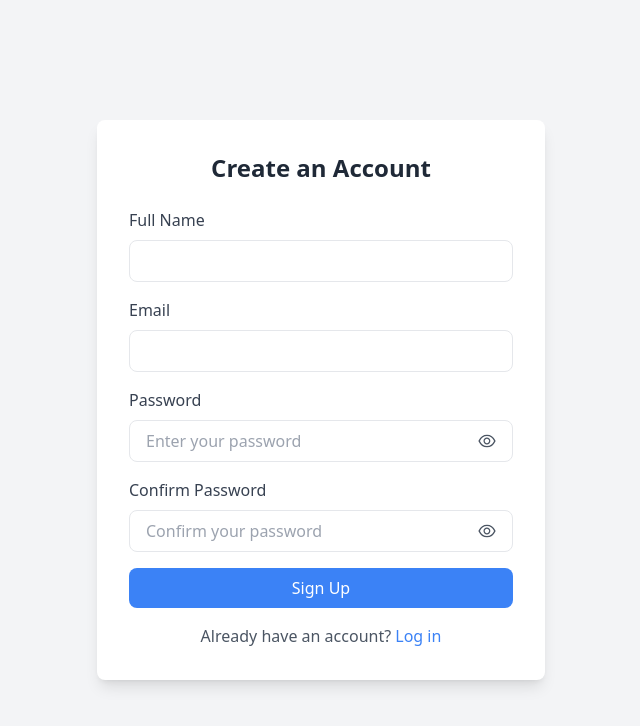
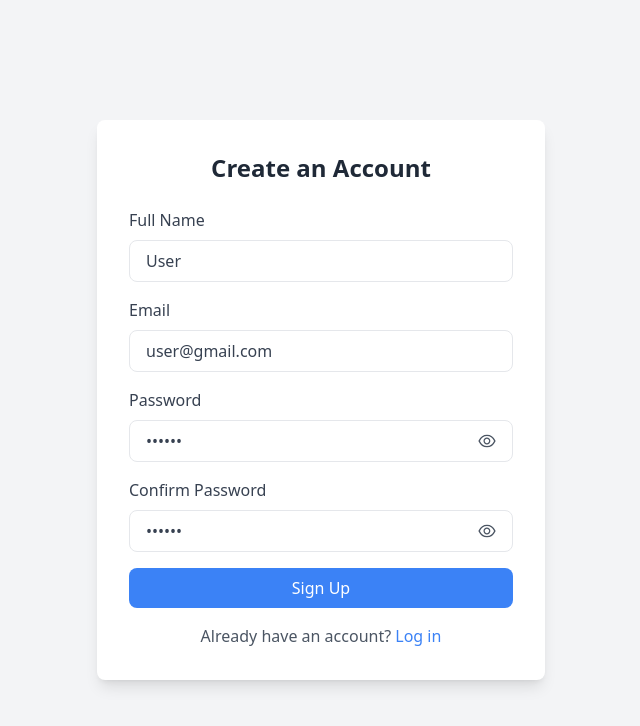
Before and after one commit to arnab-ghorai/trend_bazaar, a React (Vite) app: page /signup in a window 1280 px wide. Shown: the top 726 px of the page, without its empty margins (319-959 px from the left). Built offline with nearby package versions, Linux system fonts and the light colour scheme.

Commit message:
fixed minor issues

```diff
--- a/src/activity/validationSchemas.jsx
+++ b/src/activity/validationSchemas.jsx
@@ -19,7 +19,9 @@ export const validationSchemas = {
     email: Yup.string()
       .email("Invalid email address")
       .required("Email is required"),
-    password: Yup.string().required("Password is required"),
+    password: Yup.string()
+      .min(6, "Password must be at least 6 characters")
+      .required("Password is required"),
   }),
   forgotPassword: Yup.object({
     email: Yup.string()
--- a/src/component/ProductShowcase.jsx
+++ b/src/component/ProductShowcase.jsx
@@ -4,27 +4,58 @@ import { useDispatch } from "react-redux";
 import { addToCart } from "../store/cartSlice";
 import { getProducts } from "../activity/api";
 import LoadingSpinner from "../component/LoadingSpinner";
+import { FaRedo } from "react-icons/fa";
 
 const ProductShowcase = () => {
   const [products, setProducts] = useState([]);
   const [loading, setLoading] = useState(true);
+  const [error, setError] = useState(false);
   const dispatch = useDispatch();
   const navigate = useNavigate();
 
-  useEffect(() => {
   const fetchProducts = async () => {
     try {
+      setLoading(true);
+      setError(false);
       const data = await getProducts();
+      if (!data) throw new Error("Failed to fetch products");
       setProducts(data);
+    } catch (err) {
+      setError(true);
     } finally {
       setLoading(false);
     }
   };
+
+  useEffect(() => {
     fetchProducts();
   }, []);
 
   if (loading) {
     return <LoadingSpinner />;
+  }
+
+  if (error) {
+    return (
+      <div className="min-h-[60vh] flex flex-col items-center justify-center bg-gray-50 px-4">
+        <div className="text-center">
+          <h3 className="mt-4 text-lg font-medium text-gray-900">
+            No Connection
+          </h3>
+          <p className="mt-2 text-sm text-gray-500">
+            We couldn't fetch the products. Please check your internet
+            connection and try again.
+          </p>
+          <button
+            onClick={fetchProducts}
+            className="mt-6 inline-flex items-center px-6 py-3 border border-transparent text-base font-medium rounded-full shadow-sm text-white bg-orange-500 hover:bg-orange-600 focus:outline-none focus:ring-2 focus:ring-offset-2 focus:ring-orange-500 transition-all duration-300 gap-2"
+          >
+            <FaRedo />
+            Retry
+          </button>
+        </div>
+      </div>
+    );
   }
 
   return (
--- a/src/pages/ForgotPassword.jsx
+++ b/src/pages/ForgotPassword.jsx
@@ -8,7 +8,7 @@ import { toast } from "react-toastify";
 const ForgotPassword = () => {
   const navigate = useNavigate();
   const formik = useFormik({
-    initialValues: { email: "" },
+    initialValues: { email: "user@gmail.com" },
     validationSchema: validationSchemas.forgotPassword,
     onSubmit: (values) => {
       navigate("/");
@@ -17,7 +17,7 @@ const ForgotPassword = () => {
   });
 
   return (
-    <div className="flex items-center justify-center min-h-screen bg-gray-100">
+    <div className="flex items-center justify-center min-h-screen bg-gray-100 px-4">
       <div className="bg-white p-8 rounded-lg shadow-lg w-full max-w-md">
         <h2 className="text-2xl font-bold text-center text-gray-800 mb-6">
           Forgot Your Password?
--- a/src/pages/Login.jsx
+++ b/src/pages/Login.jsx
@@ -11,7 +11,7 @@ const Login = () => {
   const navigate = useNavigate();
 
   const formik = useFormik({
-    initialValues: { email: "", password: "" },
+    initialValues: { email: "user@gmail.com", password: "123456" },
     validationSchema: validationSchemas.login,
     onSubmit: (values) => {
       navigate("/");
@@ -20,7 +20,7 @@ const Login = () => {
   });
 
   return (
-    <div className="flex items-center justify-center min-h-screen bg-gray-100">
+    <div className="flex items-center justify-center min-h-screen bg-gray-100 px-4">
       <div className="bg-white p-8 rounded-lg shadow-lg w-full max-w-md">
         <h2 className="text-2xl font-bold text-center text-gray-800 mb-6">
           Login to Trend Bazaar
@@ -29,21 +29,11 @@ const Login = () => {
           <TextInput label="Email" id="email" type="email" formik={formik} />
 
           <div className="relative">
-            <label
-              htmlFor="password"
-              className="block text-gray-700 font-medium mb-2"
-            >
-              Password
-            </label>
-            <input
+            <TextInput
+              label="Password"
+              id="password"
               type={showPassword ? "text" : "password"}
-              id="password"
-              name="password"
-              value={formik.values.password}
-              onChange={formik.handleChange}
-              onBlur={formik.handleBlur}
-              placeholder="Enter your password"
-              className="w-full px-4 py-2 border rounded-lg text-gray-700 focus:outline-none focus:ring-2 focus:ring-blue-500"
+              formik={formik}
             />
             <div
               className="absolute top-[2.7rem] right-4 cursor-pointer text-gray-600"
@@ -55,13 +45,7 @@ const Login = () => {
                 <AiOutlineEye size={20} />
               )}
             </div>
-            {formik.errors.password && formik.touched.password && (
-              <p className="text-red-500 text-sm mt-1">
-                {formik.errors.password}
-              </p>
-            )}
           </div>
-
           <button
             type="submit"
             className="w-full bg-blue-500 text-white py-2 rounded-lg hover:bg-blue-600 transition duration-300"
--- a/src/pages/Signup.jsx
+++ b/src/pages/Signup.jsx
@@ -12,7 +12,12 @@ const Signup = () => {
   const navigate = useNavigate();
 
   const formik = useFormik({
-    initialValues: { name: "", email: "", password: "", confirmPassword: "" },
+    initialValues: {
+      name: "User",
+      email: "user@gmail.com",
+      password: "123456",
+      confirmPassword: "123456",
+    },
     validationSchema: validationSchemas.signup,
     onSubmit: (values) => {
       navigate("/");
@@ -21,7 +26,7 @@ const Signup = () => {
   });
 
   return (
-    <div className="flex items-center justify-center min-h-screen bg-gray-100">
+    <div className="flex items-center justify-center min-h-screen bg-gray-100 px-4">
       <div className="bg-white p-8 rounded-lg shadow-lg w-full max-w-md">
         <h2 className="text-2xl font-bold text-center text-gray-800 mb-6">
           Create an Account
@@ -32,21 +37,11 @@ const Signup = () => {
           <TextInput label="Email" id="email" type="email" formik={formik} />
 
           <div className="relative">
-            <label
-              htmlFor="password"
-              className="block text-gray-700 font-medium mb-2"
-            >
-              Password
-            </label>
-            <input
+            <TextInput
+              label="Password"
+              id="password"
               type={showPassword ? "text" : "password"}
-              id="password"
-              name="password"
-              value={formik.values.password}
-              onChange={formik.handleChange}
-              onBlur={formik.handleBlur}
-              placeholder="Enter your password"
-              className="w-full px-4 py-2 border rounded-lg text-gray-700 focus:outline-none focus:ring-2 focus:ring-blue-500"
+              formik={formik}
             />
             <div
               className="absolute top-[2.7rem] right-4 cursor-pointer text-gray-600"
@@ -58,29 +53,14 @@ const Signup = () => {
                 <AiOutlineEye size={20} />
               )}
             </div>
-            {formik.errors.password && formik.touched.password && (
-              <p className="text-red-500 text-sm mt-1">
-                {formik.errors.password}
-              </p>
-            )}
           </div>
 
           <div className="relative">
-            <label
-              htmlFor="confirmPassword"
-              className="block text-gray-700 font-medium mb-2"
-            >
-              Confirm Password
-            </label>
-            <input
+            <TextInput
+              label="Confirm Password"
+              id="confirmPassword"
               type={showConfirmPassword ? "text" : "password"}
-              id="confirmPassword"
-              name="confirmPassword"
-              value={formik.values.confirmPassword}
-              onChange={formik.handleChange}
-              onBlur={formik.handleBlur}
-              placeholder="Confirm your password"
-              className="w-full px-4 py-2 border rounded-lg text-gray-700 focus:outline-none focus:ring-2 focus:ring-blue-500"
+              formik={formik}
             />
             <div
               className="absolute top-[2.7rem] right-4 cursor-pointer text-gray-600"
@@ -92,12 +72,6 @@ const Signup = () => {
                 <AiOutlineEye size={20} />
               )}
             </div>
-            {formik.errors.confirmPassword &&
-              formik.touched.confirmPassword && (
-                <p className="text-red-500 text-sm mt-1">
-                  {formik.errors.confirmPassword}
-                </p>
-              )}
           </div>
 
           <button
```
Lines whose indentation alone changed are shown as unchanged.
